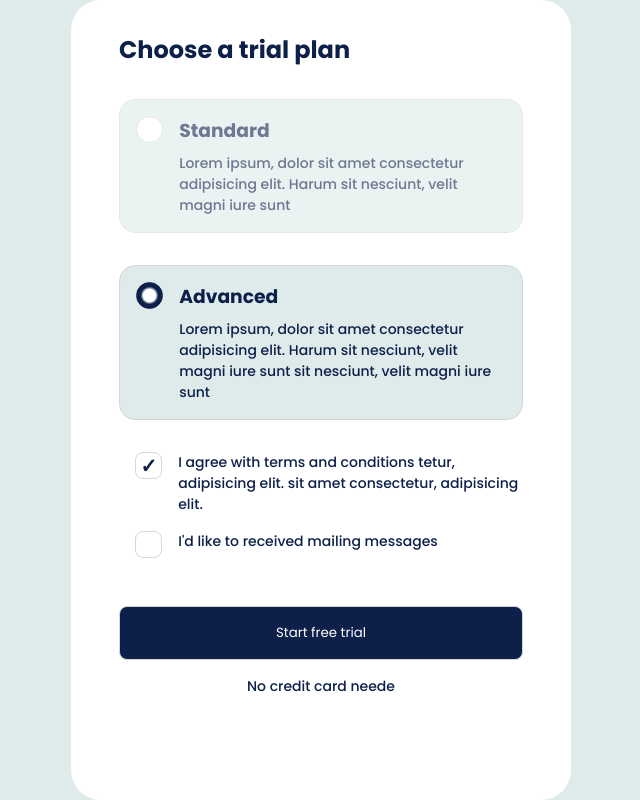
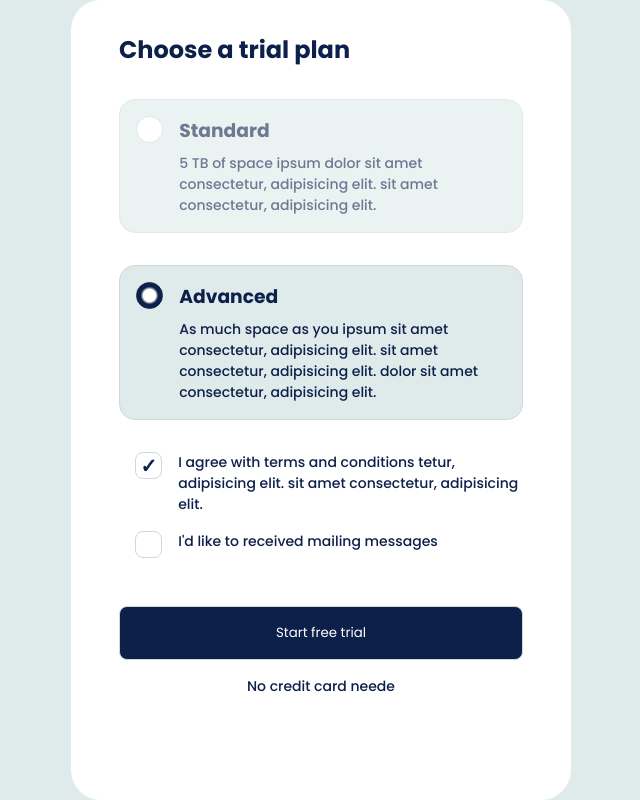
Before and after one commit to MatheusAltrao/Form, a plain HTML site: page index.html in a window 1280 px wide. Shown: the whole page, without its empty margins (319-959 px from the left). Drawn offline with Linux system fonts and the light colour scheme.

Commit message:
add text

```diff
--- a/index.html
+++ b/index.html
@@ -27,7 +27,8 @@
 
           <div class="text">
             <h3>Standard</h3>
-            <p>Lorem ipsum, dolor sit amet consectetur adipisicing elit. Harum sit nesciunt, velit magni iure sunt</p>
+            <p>5 TB of space ipsum dolor sit amet consectetur, adipisicing elit. sit amet consectetur, adipisicing elit.
+            </p>
           </div>
         </div>
 
@@ -37,8 +38,8 @@
           </div>
           <div class="text">
             <h3>Advanced</h3>
-            <p>Lorem ipsum, dolor sit amet consectetur adipisicing elit. Harum sit nesciunt, velit magni iure sunt
-              sit nesciunt, velit magni iure sunt
+            <p>As much space as you ipsum sit amet consectetur, adipisicing elit. sit amet consectetur, adipisicing
+              elit. dolor sit amet consectetur, adipisicing elit.
             </p>
           </div>
         </div>
```
